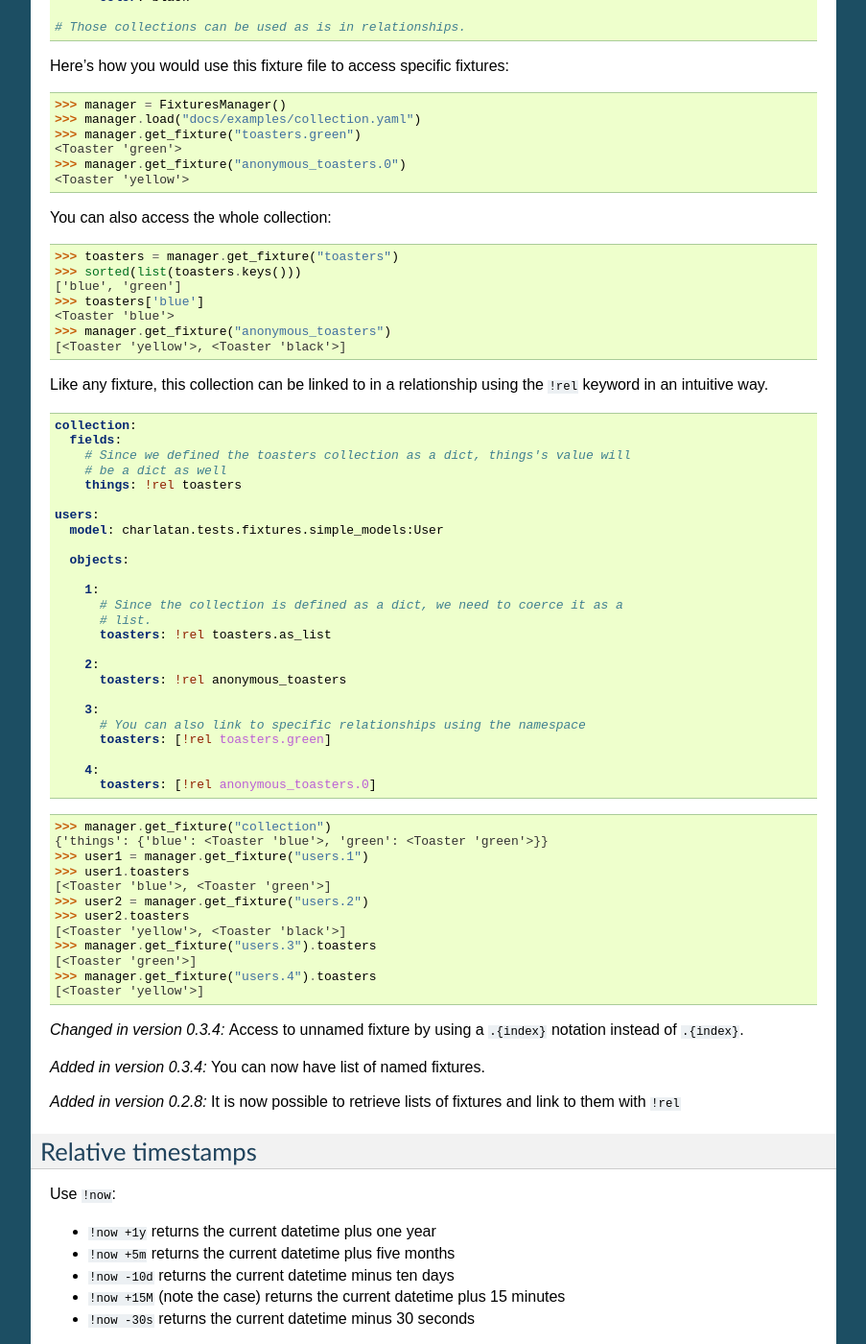
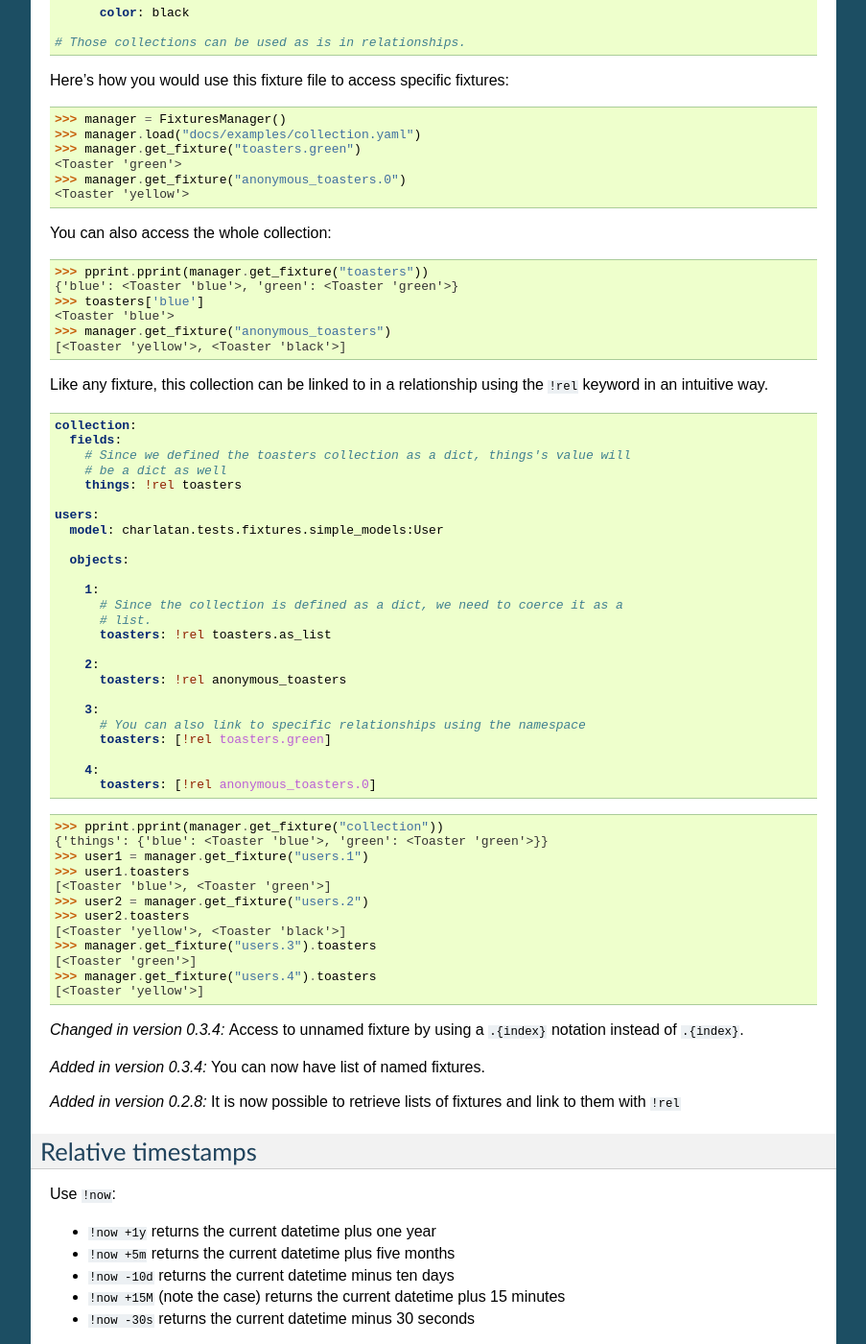
Before and after one commit to uber/charlatan, a Sphinx documentation site: the page built from docs/file-format.rst, in a window 1280 px wide and 1400 px high, scrolled down 4229 px. Shown: the whole window at 96% size, without its empty margins (198-1101 px from the left). Built offline with Sphinx 7.4.7, drawn with Linux system fonts in a browser that asks for light colours.

Commit message:
Use pprint to make doctest more deterministic

```diff
--- a/docs/file-format.rst
+++ b/docs/file-format.rst
@@ -46,6 +46,7 @@ Fixtures can inherit from other fixtures.
 
 .. doctest::
 
+    >>> import pprint
     >>> from charlatan import FixturesManager
     >>> manager = FixturesManager()
     >>> manager.load("docs/examples/fixtures_inheritance.yaml")
@@ -197,9 +198,8 @@ You can also access the whole collection:
 
 .. doctest::
 
-    >>> toasters = manager.get_fixture("toasters")
-    >>> sorted(list(toasters.keys()))
-    ['blue', 'green']
+    >>> pprint.pprint(manager.get_fixture("toasters"))
+    {'blue': <Toaster 'blue'>, 'green': <Toaster 'green'>}
     >>> toasters['blue']
     <Toaster 'blue'>
     >>> manager.get_fixture("anonymous_toasters")
@@ -214,7 +214,7 @@ Like any fixture, this collection can be linked to in a relationship using the
 
 .. doctest::
 
-    >>> manager.get_fixture("collection")
+    >>> pprint.pprint(manager.get_fixture("collection"))
     {'things': {'blue': <Toaster 'blue'>, 'green': <Toaster 'green'>}}
     >>> user1 = manager.get_fixture("users.1")
     >>> user1.toasters
```
Also changed, not shown: 2 other files.
